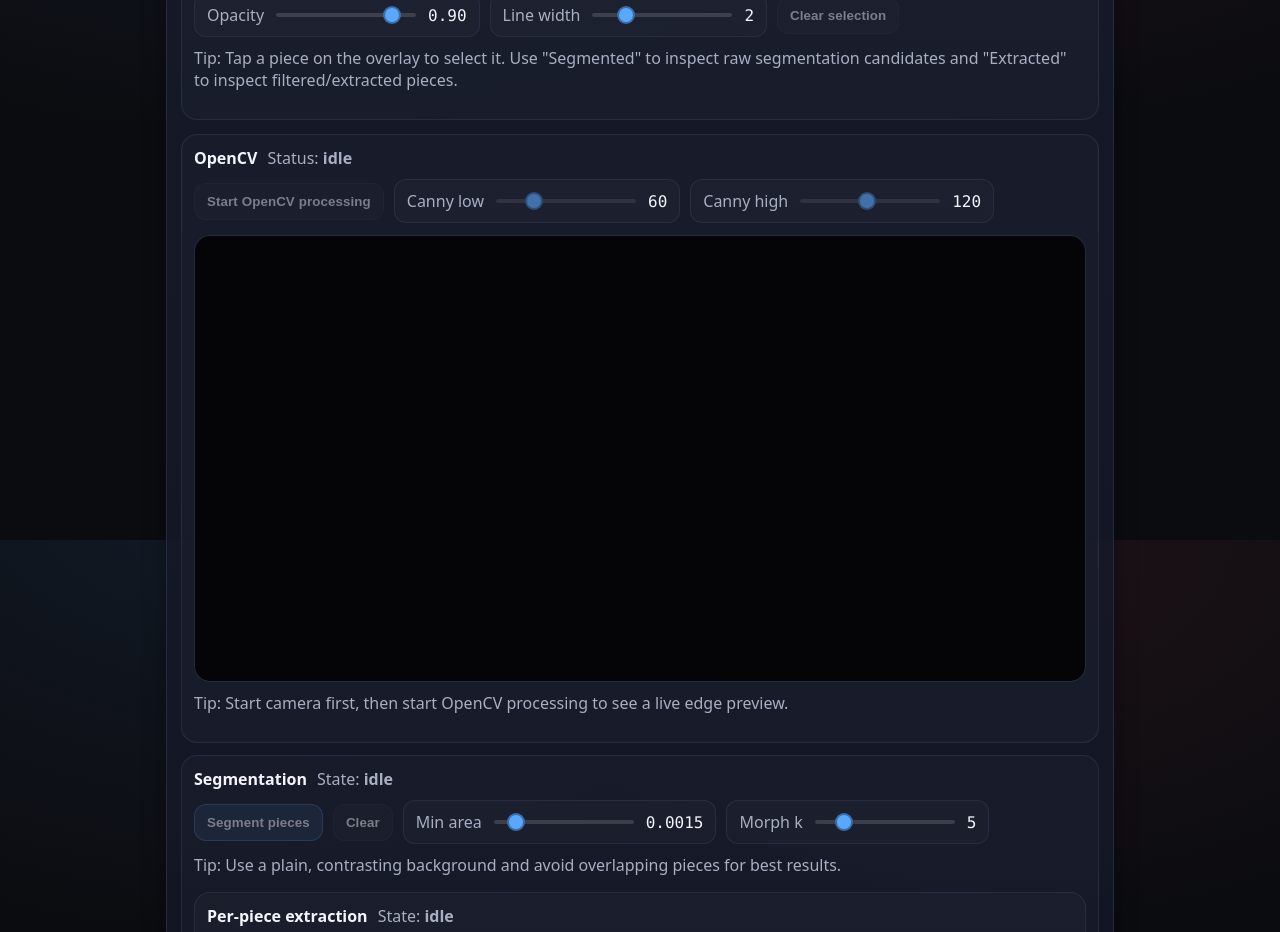
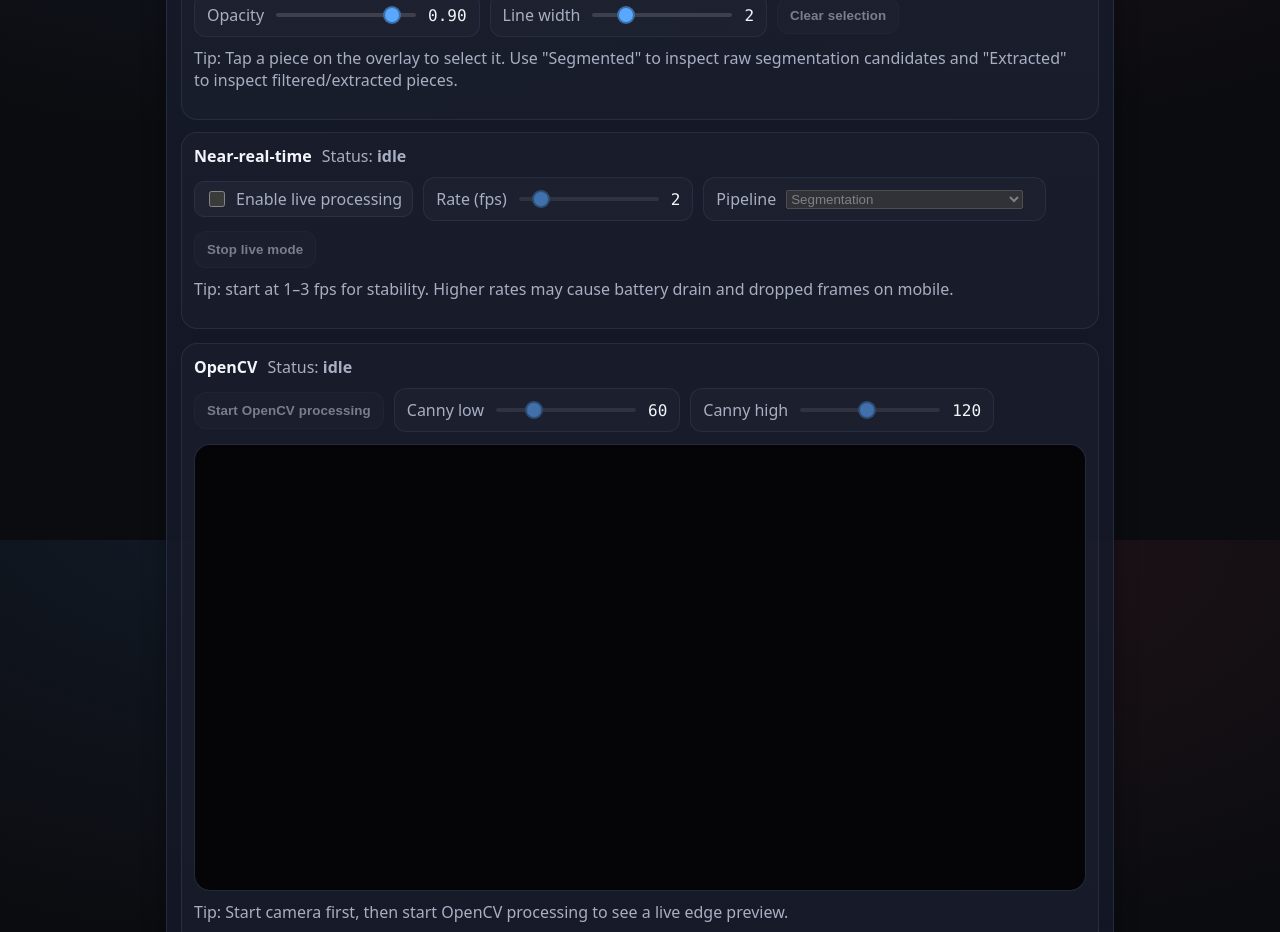
Before and after one commit to erland/pwa-puzzle-finder, a React (Vite) app: page /#/camera in a window 1280 px wide. Shown: the part 1060-1992 px from the top of the page. Built offline with nearby package versions, Linux system fonts and the light colour scheme.

Commit message:
8) Near-real-time mode (process live video at limited rate)

```diff
--- a/src/pages/CameraPage.tsx
+++ b/src/pages/CameraPage.tsx
@@ -291,6 +291,10 @@ export default function CameraPage() {
   // OpenCV state (lazy-loaded on user action).
   const cvRef = useRef<OpenCvModule | null>(null);
   const processingTimerRef = useRef<number | null>(null);
+  // Near-real-time pipeline timer (Step 8)
+  const liveTimerRef = useRef<number | null>(null);
+  const liveInFlightRef = useRef<boolean>(false);
+  const liveTickCountRef = useRef<number>(0);
   const cannyLowRef = useRef<number>(60);
   const cannyHighRef = useRef<number>(120);
 
@@ -344,6 +348,14 @@ const [overlayLabelMode, setOverlayLabelMode] = useState<'id' | 'id+class'>('id+
 const [overlayOpacity, setOverlayOpacity] = useState<number>(0.9);
 const [overlayLineWidth, setOverlayLineWidth] = useState<number>(2);
 const [overlayUseClassColors, setOverlayUseClassColors] = useState<boolean>(true);
+
+// Near-real-time mode (Step 8)
+const [liveModeEnabled, setLiveModeEnabled] = useState<boolean>(false);
+const [livePipeline, setLivePipeline] = useState<'segment' | 'extract' | 'classify'>('segment');
+const [liveFps, setLiveFps] = useState<number>(2);
+const [liveStatus, setLiveStatus] = useState<'idle' | 'running' | 'error'>('idle');
+const [liveInfo, setLiveInfo] = useState<string>('');
+const [liveError, setLiveError] = useState<string>('');
 
 
 const [filterMinSolidity, setFilterMinSolidity] = useState<number>(0.80);
@@ -456,6 +468,175 @@ const stopHelloOpenCvProcessing = () => {
   }
   setIsProcessing(false);
 };
+
+const stopLiveProcessing = () => {
+  if (liveTimerRef.current != null) {
+    window.clearInterval(liveTimerRef.current);
+    liveTimerRef.current = null;
+  }
+  liveInFlightRef.current = false;
+  setLiveStatus('idle');
+  setLiveInfo('');
+  setLiveError('');
+};
+
+const ensureOpenCvReady = async (): Promise<OpenCvModule> => {
+  if (cvRef.current) return cvRef.current;
+
+  setOpenCvError('');
+  setOpenCvStatus('loading');
+  const cv = await loadOpenCV();
+  cvRef.current = cv;
+  setOpenCvStatus('ready');
+
+  const firstLine = String(cv.getBuildInformation?.() ?? '')
+    .split('\n')
+    .map((s: string) => s.trim())
+    .filter(Boolean)[0];
+  if (firstLine) setOpenCvBuildInfoLine(firstLine);
+  return cv;
+};
+
+const runLivePipelineOnce = async () => {
+  const video = videoRef.current;
+  const still = stillCanvasRef.current;
+  const inputCanvas = processingInputCanvasRef.current;
+  const outputCanvas = processedCanvasRef.current;
+
+  if (!inputCanvas || !outputCanvas) throw new Error('Missing OpenCV canvases.');
+  const source = status === 'captured' ? still : video;
+  if (!source) throw new Error('No frame source available.');
+
+  const cv = await ensureOpenCvReady();
+
+  const t0 = performance.now();
+
+  const seg = segmentPiecesFromFrame({
+    cv,
+    source: source as any,
+    inputCanvas,
+    outputCanvas,
+    options: {
+      targetWidth: 640,
+      minAreaRatio,
+      morphKernelSize: morphKernel
+    }
+  });
+
+  setSegPieces(seg.pieces);
+  setSegResult(seg);
+  setSegStatus('done');
+  setSegError('');
+  setSegDebug(
+    [
+      `Segmentation: ${seg.pieces.length} piece(s)`,
+      `Contours: ${seg.debug.contoursFound}`,
+      `Proc: ${seg.debug.processedWidth}×${seg.debug.processedHeight}${seg.debug.inverted ? ' (inverted)' : ''}`
+    ].join('\n')
+  );
+
+  let extracted: ExtractedPiece[] = [];
+
+  if (livePipeline === 'segment') {
+    setExtractedPieces([]);
+    setExtractStatus('idle');
+    setExtractError('');
+    setExtractDebug('');
+    setClassifyDebug('');
+  } else {
+    const { pieces, debug } = filterAndExtractPieces({
+      cv,
+      segmentation: seg,
+      processedFrameCanvas: inputCanvas,
+      options: {
+        borderMarginPx: filterBorderMargin,
+        paddingPx: filterPadding,
+        minSolidity: filterMinSolidity,
+        maxAspectRatio: filterMaxAspect,
+        maxPieces: filterMaxPieces
+      }
+    });
+
+    extracted = pieces;
+
+    setExtractedPieces(pieces);
+    setExtractStatus('done');
+    setExtractError('');
+    setExtractDebug(`Extracted: ${pieces.length}
+${debug}`);
+if (livePipeline === 'classify') {
+      const classified = classifyEdgeCornerMvp({
+        cv,
+        processedFrameCanvas: inputCanvas,
+        pieces
+      });
+      setExtractedPieces(classified.pieces);
+      setClassifyDebug(classified.debug);
+    }
+  }
+
+  const dt = performance.now() - t0;
+  liveTickCountRef.current += 1;
+  setLiveInfo(
+    [
+      `Tick #${liveTickCountRef.current}`,
+      `Pipeline: ${livePipeline}`,
+      `Seg: ${seg.pieces.length}`,
+      livePipeline === 'segment' ? '' : `Extract: ${extracted.length}`,
+      `Time: ${dt.toFixed(0)} ms`
+    ]
+      .filter(Boolean)
+      .join(' · ')
+  );
+};
+
+useEffect(() => {
+  if (!liveModeEnabled) {
+    stopLiveProcessing();
+    return;
+  }
+
+  if (processingTimerRef.current != null) {
+    stopHelloOpenCvProcessing();
+  }
+
+  if (status !== 'live' && status !== 'captured') {
+    return;
+  }
+
+  const intervalMs = Math.max(200, Math.round(1000 / Math.max(0.5, liveFps)));
+  setLiveStatus('running');
+  setLiveError('');
+
+  const tick = async () => {
+    if (liveInFlightRef.current) return;
+    if (!liveModeEnabled) return;
+    if (document.hidden) return;
+    if (status !== 'live' && status !== 'captured') return;
+
+    const v = videoRef.current;
+    if (status === 'live' && (!v || (v.videoWidth || 0) === 0)) return;
+
+    liveInFlightRef.current = true;
+    try {
+      await runLivePipelineOnce();
+    } catch (e) {
+      setLiveStatus('error');
+      setLiveError(formatError(e));
+    } finally {
+      liveInFlightRef.current = false;
+    }
+  };
+
+  tick();
+  liveTimerRef.current = window.setInterval(tick, intervalMs);
+
+  return () => {
+    stopLiveProcessing();
+  };
+  // eslint-disable-next-line react-hooks/exhaustive-deps
+}, [liveModeEnabled, liveFps, livePipeline, status, minAreaRatio, morphKernel, filterBorderMargin, filterPadding, filterMinSolidity, filterMaxAspect, filterMaxPieces]);
+
 
 // Stop processing whenever we leave the live camera mode, and on unmount.
 useEffect(() => {
@@ -788,6 +969,7 @@ const classifyPiecesNow = async () => {
 
 
   const stopCamera = () => {
+    stopLiveProcessing();
     stopStream();
     setStreamInfo('');
     setStatus('idle');
@@ -1040,6 +1222,72 @@ const classifyPiecesNow = async () => {
             and &quot;Extracted&quot; to inspect filtered/extracted pieces.
           </p>
         </div>
+
+
+<div className="opencvPanel" aria-label="Near-real-time panel" style={{ marginTop: 12 }}>
+  <div className="row">
+    <strong>Near-real-time</strong>
+    <span className="muted" style={{ marginLeft: 10 }}>
+      Status: <strong>{liveModeEnabled ? liveStatus : 'idle'}</strong>
+    </span>
+  </div>
+
+  <div className="row" style={{ marginTop: 10, gap: 10, flexWrap: 'wrap' }}>
+    <label className="checkboxField">
+      <input type="checkbox" checked={liveModeEnabled} onChange={(e) => setLiveModeEnabled(e.target.checked)} />
+      <span className="muted">Enable live processing</span>
+    </label>
+
+    <label className="rangeField" style={{ minWidth: 220 }}>
+      <span className="muted">Rate (fps)</span>
+      <input
+        type="range"
+        min={1}
+        max={10}
+        step={1}
+        value={liveFps}
+        onChange={(e) => setLiveFps(Number(e.target.value))}
+        disabled={!liveModeEnabled}
+      />
+      <span className="mono">{liveFps}</span>
+    </label>
+
+    <label className="rangeField" style={{ minWidth: 260 }}>
+      <span className="muted">Pipeline</span>
+      <select
+        value={livePipeline}
+        onChange={(e) => setLivePipeline(e.target.value as any)}
+        disabled={!liveModeEnabled}
+        className="select"
+      >
+        <option value="segment">Segmentation</option>
+        <option value="extract">Segmentation + extraction</option>
+        <option value="classify">Segmentation + extraction + classify</option>
+      </select>
+      <span className="mono" />
+    </label>
+
+    <button className="btn" onClick={() => setLiveModeEnabled(false)} disabled={!liveModeEnabled}>
+      Stop live mode
+    </button>
+  </div>
+
+  {liveInfo && (
+    <p className="muted" style={{ marginTop: 10 }}>
+      {liveInfo}
+    </p>
+  )}
+
+  {liveError && (
+    <p className="muted" style={{ marginTop: 10 }}>
+      Live error: <strong>{liveError}</strong>
+    </p>
+  )}
+
+  <p className="muted" style={{ marginTop: 10 }}>
+    Tip: start at 1–3 fps for stability. Higher rates may cause battery drain and dropped frames on mobile.
+  </p>
+</div>
 
 <div className="opencvPanel" aria-label="OpenCV panel">
   <div className="row">
```
